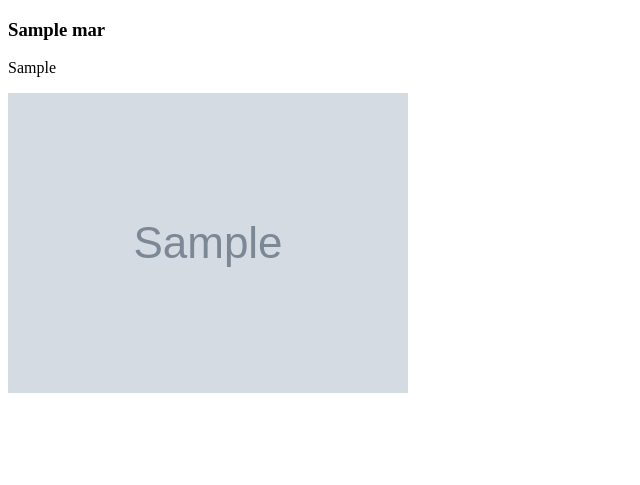
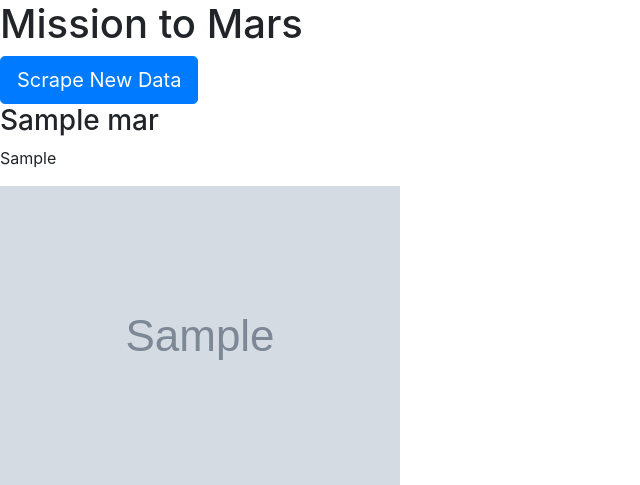
Before and after one commit to alplky/web-scraping-challenge, a Flask app: page / in a window 1280 px wide. Shown: the top 485 px of the page, without its empty margins (0-640 px from the left). Run offline with Flask 2, Linux system fonts and the light colour scheme; grey boxes marked "Sample" are stand-in pictures; a database or web service that is not in the repository returns one stand-in record (values such as "Sample title"); parts of the project's set-up code (start-up, migrations or seed data) failed here and were passed over; some libraries are stand-ins or nearby versions.

Commit message:
start of page, needs much more

```diff
--- a/Missions_to_Mars/templates/index.html
+++ b/Missions_to_Mars/templates/index.html
@@ -4,8 +4,16 @@
     <meta charset="UTF-8">
     <meta name="viewport" content="width=device-width, initial-scale=1.0">
     <title>Mission to Mars</title>
+    <link rel="stylesheet" href="https://maxcdn.bootstrapcdn.com/bootstrap/4.0.0/css/bootstrap.min.css" integrity="sha384-Gn5384xqQ1aoWXA+058RXPxPg6fy4IWvTNh0E263XmFcJlSAwiGgFAW/dAiS6JXm" crossorigin="anonymous">
+    <link rel="stylesheet" type="text/css" href="style.css">
 </head>
+
 <body>
+    <div>
+        <h1>Mission to Mars</h1>
+        <a class="btn btn-primary btn-lg" href="/scrape" role="button">Scrape New Data</a>
+    </div>
+
     <h3>{{ mars_data.news_title }}</h3>
     <p>{{ mars_data.mars_news_p }}</p>
     <a href={{ mars_data.featured_image }}>
--- /dev/null
+++ b/Missions_to_Mars/templates/style.css
@@ -0,0 +1,4 @@
+.h1 {
+    color: rgb(4, 110, 110);
+    text-align: center;
+}
```
